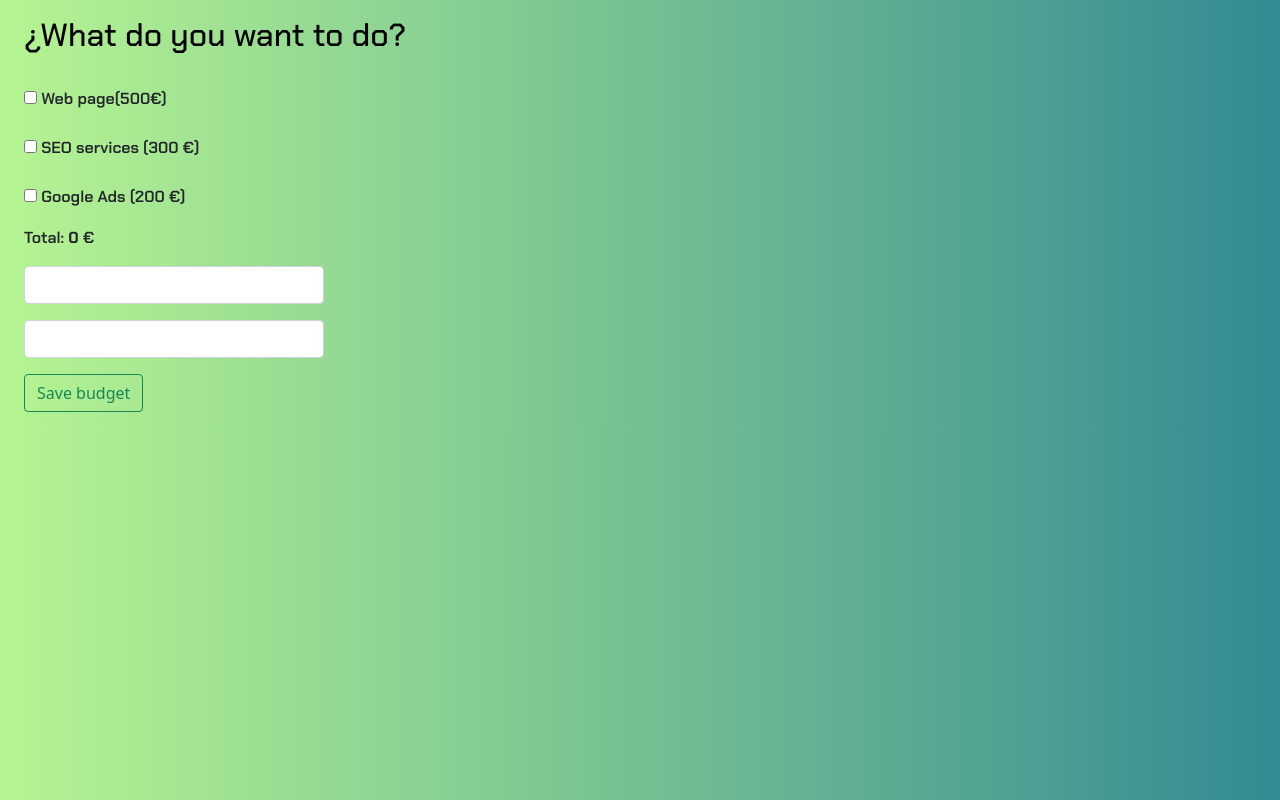
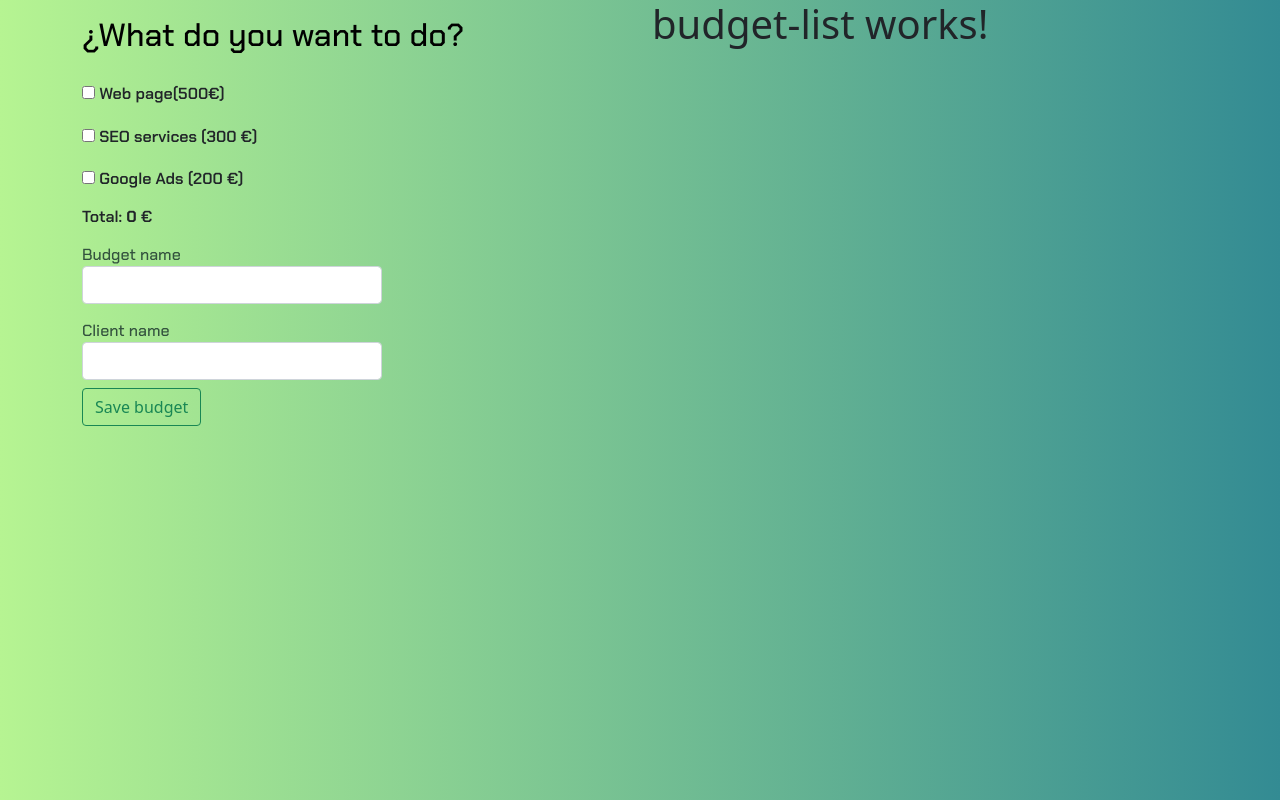
Before and after one commit to Guidarom/sprint-7-angular, an Angular app: page / in a window 1280 px wide. Built offline with nearby package versions, Linux system fonts and the light colour scheme.

Commit message:
botom ok

```diff
--- a/src/app/components/home/home.component.html
+++ b/src/app/components/home/home.component.html
@@ -1,5 +1,7 @@
-
-<form class="px-2 px-sm-4 py-3 ">
+<div class="container">
+  <div class="row">
+    <div class="col-12 col-lg-6 ">
+      <form class=" py-3 ">
         <h2 > ¿What do you want to do?</h2>
         <br>
 
@@ -42,15 +44,18 @@
         <p id = "result"></p>
         <span id="font1">Total: <strong>{{precioTotal}}</strong> €</span>
 
+
+
+
+
         <div class="pt-3">
             <div class="mb-2">
-
+              <label id="font3">Budget name</label>
               <input  type="text"
                       class="form-control"
                       style="max-width: 300px"
                       name="budgetName"
-                  [(ngModel)]="budgetName"
-                  placeholder="Budget name">
+                      [(ngModel)]="budgetName">
 
 
                       <p class="form-text text-danger">
@@ -59,17 +64,16 @@
                         </span> -->
                       </p>
             </div>
+            <label id="font3">Client name</label>
+
+
+            <!-- <div class="d-md-flex gap-2 d-block">
               <input  type="text"
                     class="form-control"
                     style="max-width: 300px"
                     name="nameClient"
-                [(ngModel)]="clientName"
-                placeholder="Client name">
-                <p class="form-text text-danger">
-                  <!-- <span >
-                    Please enter your client name.
-                  </span> -->
-                </p>
+                    [(ngModel)]="clientName">
+
 
                       <button
                       (click)="saveBudget()"
@@ -77,8 +81,48 @@
                     >
                       Save budget
                     </button>
+            </div> -->
+
+               <input  type="text"
+                    class="form-control"
+                    style="max-width: 300px"
+                    name="nameClient"
+                    [(ngModel)]="clientName">
+                    <!-- <p class="form-text text-danger">
+                       <span >
+                        Please enter your client name.
+                      </span>
+                    </p> -->
+
+                    <div class='py-2'>
+                    <button
+                    (click)="saveBudget()"
+                    class="btn btn-outline-success"
+                  >
+                    Save budget
+                  </button>
+                  </div>
+
 
           </div>
 
 
+
+
+
+
+
     </form>
+
+  </div>
+
+    <div class="col-12 col-lg-6">
+      <app-budget-list></app-budget-list>
+
+    </div>
+
+
+
+
+  </div>
+</div>
--- a/src/app/components/home/home.component.ts
+++ b/src/app/components/home/home.component.ts
@@ -1,6 +1,14 @@
 import { Component } from '@angular/core';
 import { calculatorService} from '../../components.service';
 
+
+export interface Budget {
+  id:         number;
+  budgetName: string;
+  clientName: string;
+  date:       string;
+  total:      number
+}
 
 
 @Component({
@@ -12,8 +20,10 @@ import { calculatorService} from '../../components.service';
 export class HomeComponent{
     constructor(private calculatorService: calculatorService) {}
     showChildComponent = false;
+
+  budgetList:any=[];
     budgetName: string = ' ';
-    clientName: string = ' ' ;
+    clientName: string = ' ';
 
     get showChild(): boolean {
         return this.calculatorService.showChild;
@@ -49,8 +59,18 @@ export class HomeComponent{
         }
 
     saveBudget() {
+      const today = new Date().toLocaleDateString();
+      const newBudget: Budget =
+      {
+        id:         this.budgetList.length + 1,
+        budgetName: this.budgetName,
+        clientName: this.clientName,
+        date:       today,
+        total:      this.precioTotal
+      }
       this.calculatorService.saveBudget();
       console.log('el presupuesto ' +''+ this.budgetName+ ''+'de' +this.clientName)
+      console.log(newBudget)
     }
 
 }
--- a/src/styles.css
+++ b/src/styles.css
@@ -3,6 +3,7 @@ body {
     /* background-color: #e94200e5; */
     /* background-image: linear-gradient(160deg, #e94200e5 0%, #d8aa76 100%); */
     background-image: linear-gradient(to right, rgb(182, 244, 146), rgb(51, 139, 147));
+    line-height: 1.3;
 }
 
 h2{
@@ -34,3 +35,9 @@ p {
     font-weight:500;
     color: white;
 }
+
+#font3{
+    font-family: 'Chakra Petch', sans-serif;
+    font-weight:500;
+    color: rgb(51, 82, 62);
+}
```
Also changed, not shown: src/app/app.component.html (line endings or trailing spaces). Lines whose indentation alone changed are shown as unchanged.
